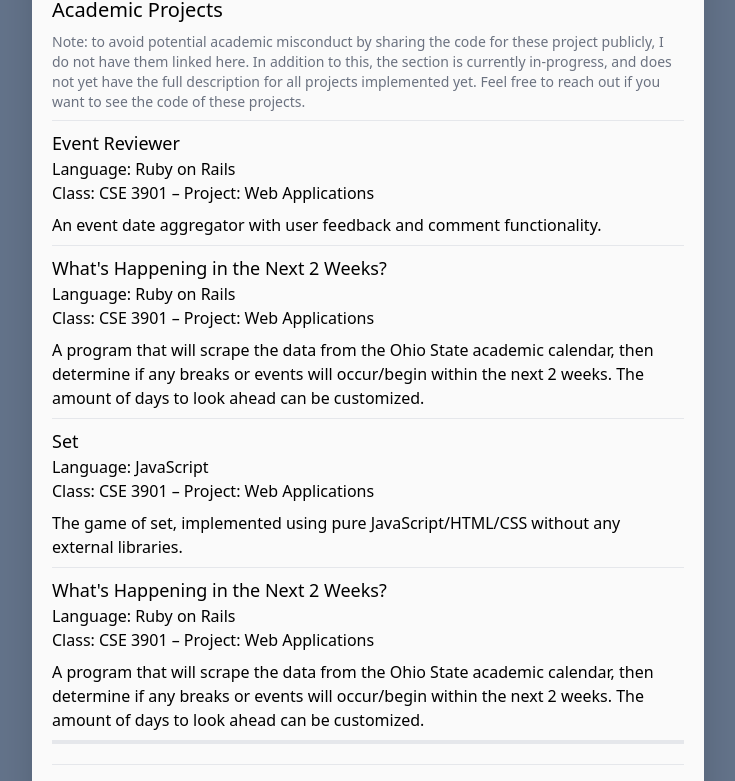
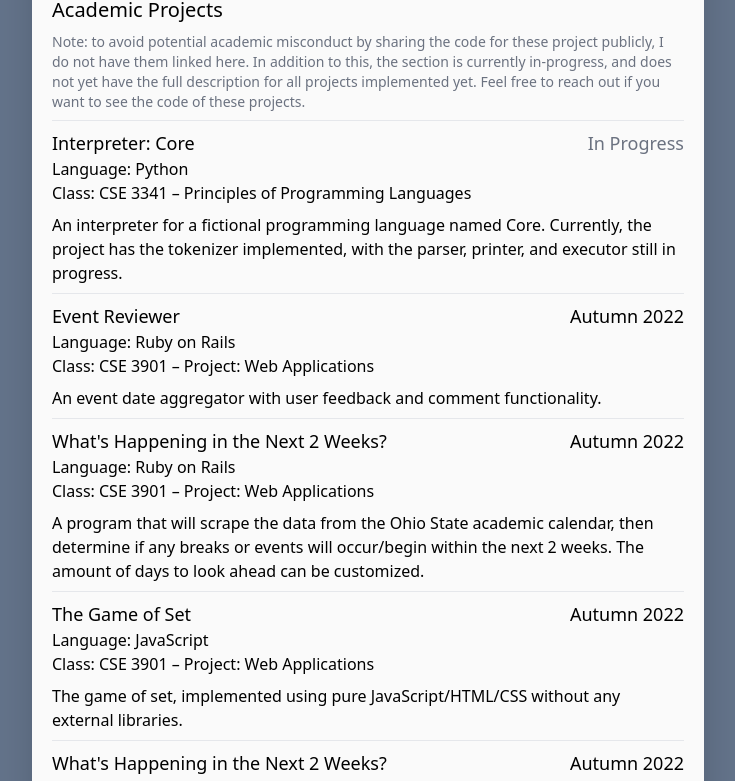
Before and after one commit to lxsavage/lxsavage.github.io, a Nuxt app: page /projects in a window 1280 px wide. Shown: the part 400-1181 px from the top of the page, without its empty margins (272-1007 px from the left). Built offline with nearby package versions, Linux system fonts and the light colour scheme; no server answers.

Commit message:
Added more academic projects, dates

```diff
--- a/components/GithubProjectGrid.vue
+++ b/components/GithubProjectGrid.vue
@@ -5,7 +5,7 @@
     <p v-if="state.isLoading">...</p>
     <div v-else class="container m-auto grid grid-cols-1 md:grid-cols-2 lg:grid-cols-3 gap-4">
       <TileCard v-for="repo in state.projects"
-                :name="repo.full_name"
+                :name="repo.name"
                 :url="repo.html_url"
                 :lang="repo.language"
                 :description="repo.description" />
--- a/pages/projects.vue
+++ b/pages/projects.vue
@@ -10,12 +10,29 @@
       for all projects implemented yet. Feel free to reach out if you want to see the code of these projects.
     </p>
     <hr class="mt-2 mb-2"/>
-    <h2 class="text-lg">Event Reviewer</h2>
+    <h2 class="text-lg">
+      Interpreter: Core
+      <span class="text-gray-500 float-right">In Progress</span>
+    </h2>
+    <h3 class="text-md">Language: Python</h3>
+    <h3 class="text-md mb-2">Class: CSE 3341 – Principles of Programming Languages</h3>
+    <p>
+      An interpreter for a fictional programming language named Core. Currently, the project has the tokenizer
+      implemented, with the parser, printer, and executor still in progress.
+    </p>
+    <hr class="mt-2 mb-2"/>
+    <h2 class="text-lg">
+      Event Reviewer
+      <span class="float-right">Autumn 2022</span>
+    </h2>
     <h3 class="text-md">Language: Ruby on Rails</h3>
     <h3 class="text-md mb-2">Class: CSE 3901 – Project: Web Applications</h3>
     <p>An event date aggregator with user feedback and comment functionality.</p>
     <hr class="mt-2 mb-2"/>
-    <h2 class="text-lg">What's Happening in the Next 2 Weeks?</h2>
+    <h2 class="text-lg">
+      What's Happening in the Next 2 Weeks?
+      <span class="float-right">Autumn 2022</span>
+    </h2>
     <h3 class="text-md">Language: Ruby on Rails</h3>
     <h3 class="text-md mb-2">Class: CSE 3901 – Project: Web Applications</h3>
     <p>
@@ -23,14 +40,20 @@
       will occur/begin within the next 2 weeks. The amount of days to look ahead can be customized.
     </p>
     <hr class="mt-2 mb-2"/>
-    <h2 class="text-lg">Set</h2>
+    <h2 class="text-lg">
+      The Game of Set
+      <span class="float-right">Autumn 2022</span>
+    </h2>
     <h3 class="text-md">Language: JavaScript</h3>
     <h3 class="text-md mb-2">Class: CSE 3901 – Project: Web Applications</h3>
     <p>
       The game of set, implemented using pure JavaScript/HTML/CSS without any external libraries.
     </p>
     <hr class="mt-2 mb-2"/>
-    <h2 class="text-lg">What's Happening in the Next 2 Weeks?</h2>
+    <h2 class="text-lg">
+      What's Happening in the Next 2 Weeks?
+      <span class="float-right">Autumn 2022</span>
+    </h2>
     <h3 class="text-md">Language: Ruby on Rails</h3>
     <h3 class="text-md mb-2">Class: CSE 3901 – Project: Web Applications</h3>
     <p>
```
